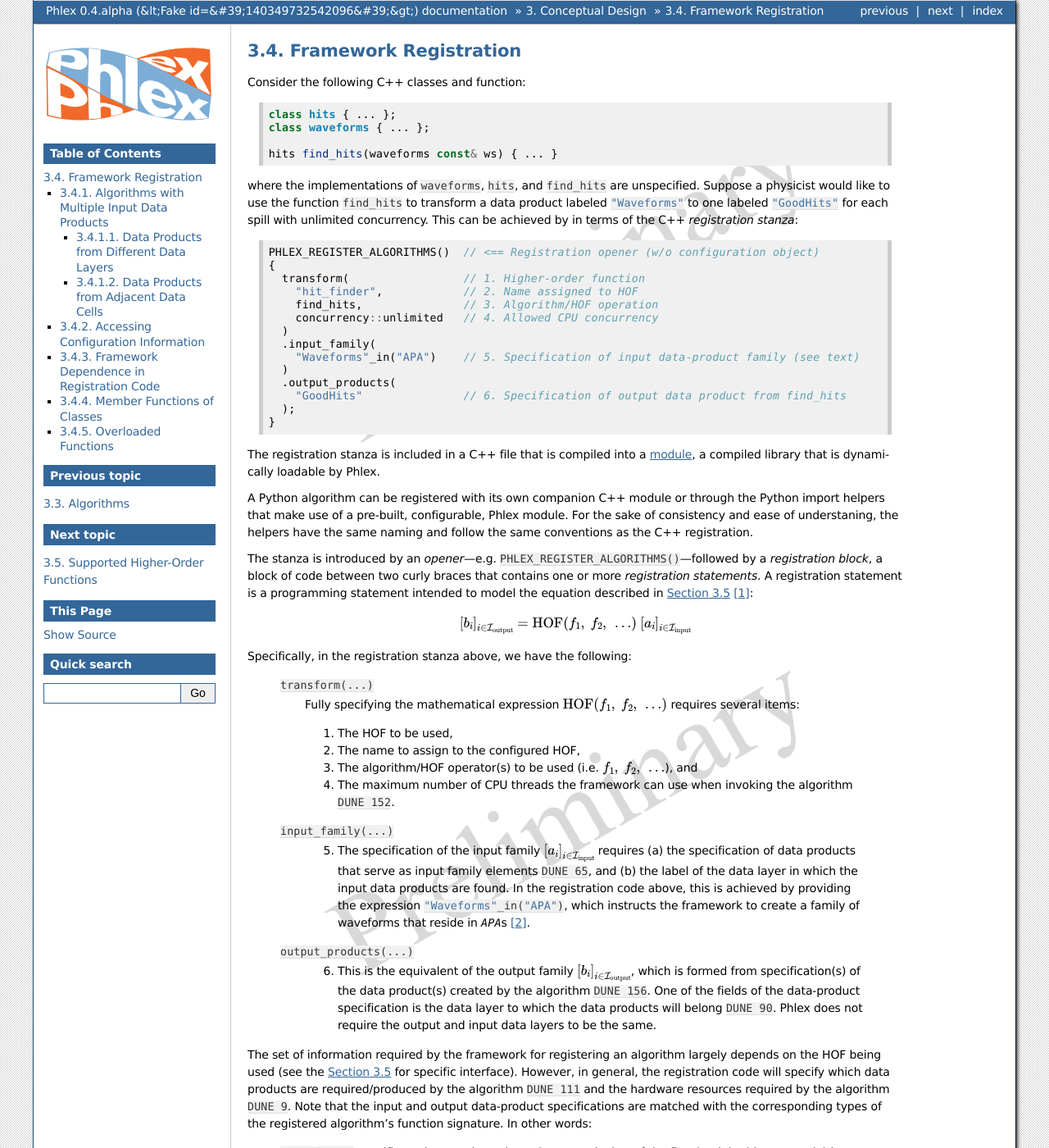
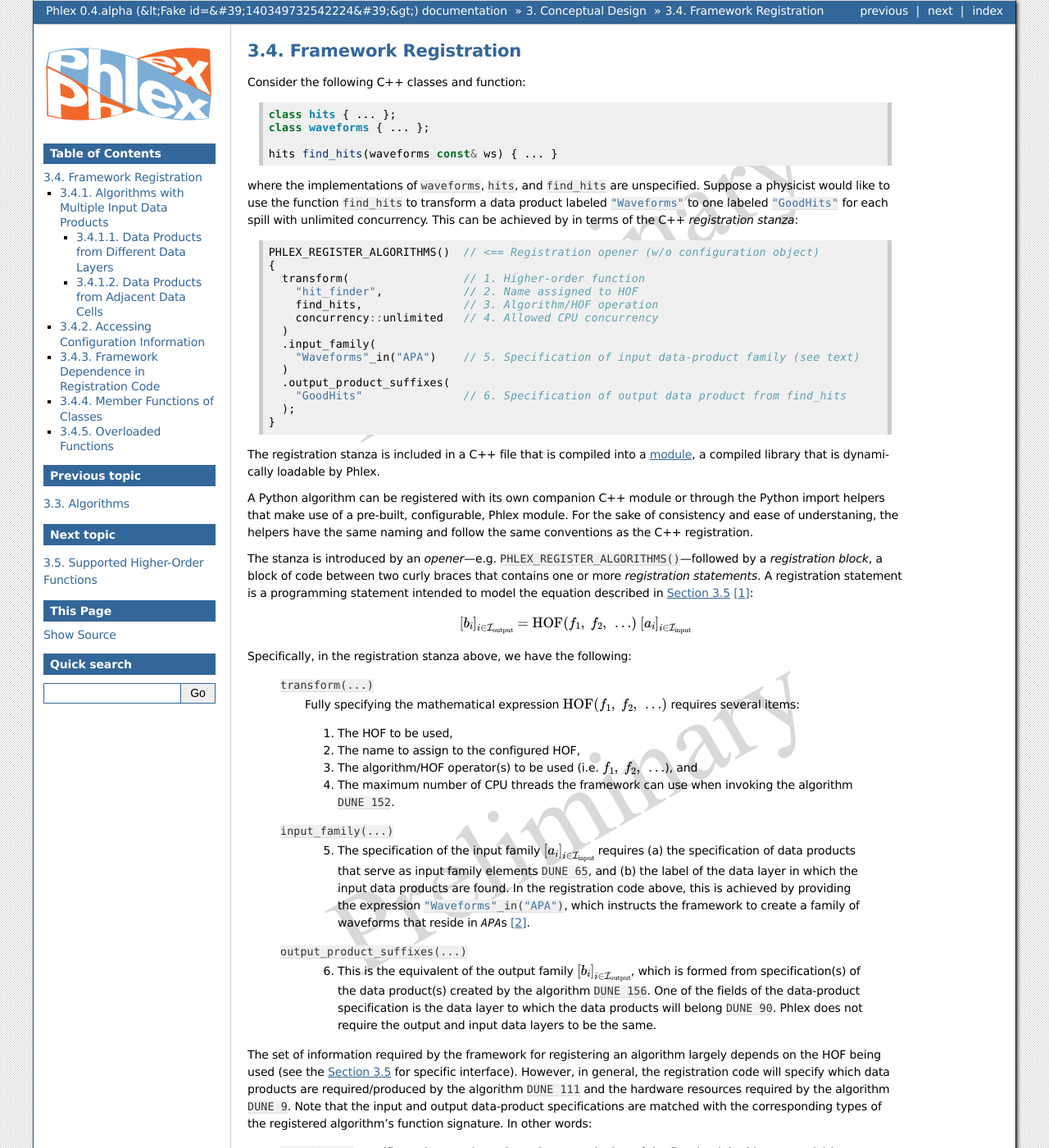
Before and after one commit to Framework-R-D/phlex-design, a Sphinx documentation site: the page built from doc/ch_conceptual_design/registration.rst, in a window 1280 px wide and 1400 px high. Shown: the whole window at 82% size. Built offline with Sphinx 7.4.7, drawn with Linux system fonts in a browser that asks for light colours; cross-references to code outside the pages are shown as plain code; some of the changed text lies outside the part shown.

Commit message:
Replace output_products by output_product_suffixes

```diff
--- a/doc/ch_conceptual_design/hofs/partitioned_folds.rst
+++ b/doc/ch_conceptual_design/hofs/partitioned_folds.rst
@@ -137,7 +137,7 @@ The :mathfunc:`fold(sum_energies)` node in :numref:`workflow` would be represent
        concurrency::unlimited  // <= Allowed concurrency
      )
      .input_family("GoodHits"_in("APA"))
-     .output_products("TotalHitEnergy");
+     .output_product_suffixes("TotalHitEnergy");
    }
 
 In order for the user-defined algorithm :cpp:`sum_energy` algorithm to be safely executed concurrently, protections must be in place to avoid data races when updating the :cpp:`total_hit_energy` result object from multiple threads.
--- a/doc/ch_conceptual_design/hofs/partitioned_unfolds.rst
+++ b/doc/ch_conceptual_design/hofs/partitioned_unfolds.rst
@@ -141,7 +141,7 @@ The class is then registered with Phlex via:
        concurrency::unlimited     // <= Allowed concurrency
      )
      .input_family("SimDepos"_in("Spill"))
-     .output_products("Waveforms");
+     .output_product_suffixes("Waveforms");
    }
 
 Note that the template argument in :cpp:`unfold<to_apas>` is an indication that the framework will create an object of type :cpp:`to_apas` each time it receives a :cpp:`"SimDepos"` data product.
--- a/doc/ch_conceptual_design/hofs/transforms.rst
+++ b/doc/ch_conceptual_design/hofs/transforms.rst
@@ -73,7 +73,7 @@ To illustrate the different ways a transform's algorithm can be registered with
    {
      transform("hit_finder", find_hits, concurrency::unlimited)
        .input_family("Waveforms"_in("APA"))
-       .output_products("GoodHits");
+       .output_product_suffixes("GoodHits");
    }
 
 **Transform with two arguments (default output product name)**
@@ -86,7 +86,7 @@ To illustrate the different ways a transform's algorithm can be registered with
    {
      transform("vertex_maker", make_vertices, concurrency::unlimited)
        .input_family("Geometry"_in("Job"), "GoodTracks"_in("APA"))
-       .output_products("Vertices");
+       .output_product_suffixes("Vertices");
    }
 
 **Transform creating two data products (user-specified output product names)**
@@ -97,5 +97,5 @@ To illustrate the different ways a transform's algorithm can be registered with
    {
      transform("hit_counter", count_good_hits, concurrency::unlimited)
        .input_family("GoodHits"_in("APA"))
-       .output_products("NumGoodHits", "NumAllHits");  // <= One name per tuple slot
+       .output_product_suffixes("NumGoodHits", "NumAllHits");  // <= One name per tuple slot
    }
--- a/doc/ch_conceptual_design/hofs/windows.rst
+++ b/doc/ch_conceptual_design/hofs/windows.rst
@@ -106,7 +106,7 @@ The :mathfunc:`window(make_tracks)` node in :numref:`workflow` would be represen
        concurrency::unlimited  // <= Allowed concurrency
      )
      .input_family("GoodHits"_in("APA"))
-     .output_products("GoodTracks");
+     .output_product_suffixes("GoodTracks");
    }
 
 Note that the second input parameter for :cpp:`make_tracks` is an optional type.
--- a/doc/ch_conceptual_design/registration.rst
+++ b/doc/ch_conceptual_design/registration.rst
@@ -26,7 +26,7 @@ This can be achieved by in terms of the C++ *registration stanza*:
      .input_family(
        "Waveforms"_in("APA")    // 5. Specification of input data-product family (see text)
      )
-     .output_products(
+     .output_product_suffixes(
        "GoodHits"               // 6. Specification of output data product from find_hits
      );
    }
@@ -57,7 +57,7 @@ Specifically, in the registration stanza above, we have the following:
      5. The specification of the input family :math:`\ifamily{a}{\text{input}}` requires (a) the specification of data products that serve as input family elements :need:`DUNE 65`, and (b) the label of the data layer in which the input data products are found.
         In the registration code above, this is achieved by providing the expression :cpp:`"Waveforms"_in("APA")`, which instructs the framework to create a family of waveforms that reside in `APA`\ s [#user_defined]_.
 
-   :cpp:`output_products(...)`
+   :cpp:`output_product_suffixes(...)`
      6. This is the equivalent of the output family :math:`\ifamily{b}{\text{output}}`, which is formed from specification(s) of the data product(s) created by the algorithm :need:`DUNE 156`.
         One of the fields of the data-product specification is the data layer to which the data products will belong :need:`DUNE 90`.
         Phlex does not require the output and input data layers to be the same.
@@ -99,7 +99,7 @@ The interface of the algorithm and its registration would look like:
   {
     transform("find_hits", find_hits_subtract_pedestals, concurrency::unlimited)
       .input_family("Waveforms"_in("APA"), "Pedestals"_in("APA"));
-      .output_products("GoodHits");
+      .output_product_suffixes("GoodHits");
   }
 
 The elements of the input family are thus pairs of the data products labeled :cpp:`"Waveforms"` and :cpp:`"Pedestals"` in each APA. [#zip]_
@@ -126,7 +126,7 @@ This would be expressed in C++ as:
    {
      transform("vertex_maker", make_vertices, concurrency::unlimited)
        .input_family("GoodTracks"_in("APA"), "Geometry"_in("Job"));
-       .output_products("Vertices");
+       .output_product_suffixes("Vertices");
    }
 
 where the data layers are explicit in the family statement.
@@ -159,7 +159,7 @@ To do this, an additional argument (e.g. :cpp:`config`) is passed to the registr
 
      transform("hit_finder", find_hits, concurrency::unlimited)
        .input_family("Waveforms"_in(selected_data_layer));
-       .output_products("GoodHits");
+       .output_product_suffixes("GoodHits");
    }
 
 .. note::
@@ -191,7 +191,7 @@ By specifying a lambda expression that takes a :cpp:`phlex::handle<waveforms>` o
        concurrency::unlimited
      )
      .input_family("Waveforms"_in("APA"))
-     .output_products("GoodHits");
+     .output_product_suffixes("GoodHits");
    }
 
 The lambda expression *does* depend on framework interface; the :cpp:`find_hits_debug` function, however, retains its framework independence.
@@ -220,7 +220,7 @@ For example, the :cpp:`find_hits` algorithm author could have instead created a
      make<hit_finder>(sigma_threshold)  // <= Make framework-owned instance of hit_finder
        .transform("hit_finder", &hit_finder::find, concurrency::unlimited)
        .input_family("Waveforms"_in(selected_data_scope));
-       .output_products("GoodHits");
+       .output_product_suffixes("GoodHits");
    }
 
 Note that the :cpp:`hit_finder` instance created in the code above is *owned by the framework*.
```
